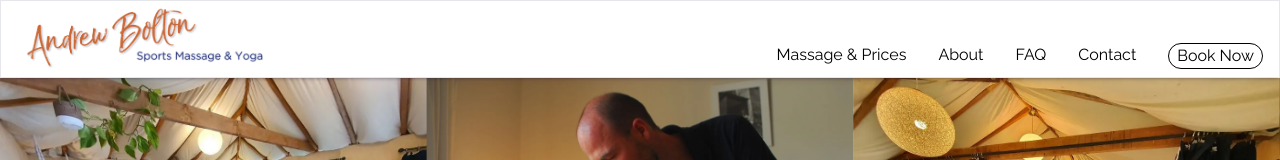
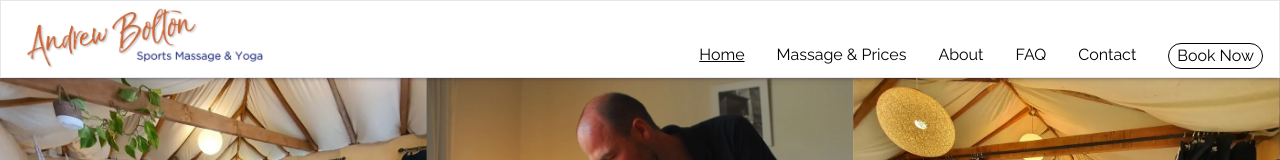
Before and after one commit to andrew-molten/absmassage, a React (Vite) app: page / in a window 1280 px wide. Shown: the top 160 px of the page. Built offline with nearby package versions, Linux system fonts and the light colour scheme; a web font is replaced by a local one.

Commit message:
display google reviews

```diff
--- a/client/components/BookingEmbedded.tsx
+++ b/client/components/BookingEmbedded.tsx
@@ -34,7 +34,6 @@ function BookingEmbedded() {
           src={`https://andrew-bolton-massage-and-yoga.cliniko.com/bookings?embedded=true`}
           width="100%"
           height={height}
-          // frameBorder="0"
           scrolling="auto"
           style={{ pointerEvents: 'auto' }}
         />
--- a/client/components/Nav/NavBar.tsx
+++ b/client/components/Nav/NavBar.tsx
@@ -37,7 +37,7 @@ function NavBar({
   }, [setNavHeight])
 
   useEffect(() => {
-    if (screenSize < 690) {
+    if (screenSize < 805) {
       setIsSmallScreen(true)
     } else {
       setIsSmallScreen(false)
--- a/client/components/Nav/NavLinks.tsx
+++ b/client/components/Nav/NavLinks.tsx
@@ -8,6 +8,15 @@ function NavLinks({ handleOpenMenuClick }: Props) {
   return (
     <>
       {' '}
+      <NavLink
+        to={'/'}
+        onClick={handleOpenMenuClick}
+        className={({ isActive }) =>
+          isActive ? 'nav-link active-link' : 'nav-link'
+        }
+      >
+        Home
+      </NavLink>
       <NavLink
         to={'/massage-&-prices'}
         onClick={handleOpenMenuClick}
--- /dev/null
+++ b/client/components/Reviews.tsx
@@ -0,0 +1,11 @@
+import { ElfsightWidget } from 'react-elfsight-widget'
+
+function Reviews() {
+  return (
+    <div className="reviews-container">
+      <ElfsightWidget widgetID="e536fd01-894d-49c4-a114-2518c253167c" />
+    </div>
+  )
+}
+
+export default Reviews
--- a/client/pages/Home.tsx
+++ b/client/pages/Home.tsx
@@ -1,4 +1,5 @@
 import BookingEmbedded from '../components/BookingEmbedded.tsx'
+import Reviews from '../components/Reviews.tsx'
 // import Mailchimp from '../components/Mailchimp.tsx'
 import Slider from '../components/Slider.tsx'
 
@@ -38,12 +39,7 @@ function Home() {
         </p>
       </div>
       {/* google-review-rating */}
-      <script
-        src="https://static.elfsight.com/platform/platform.js"
-        data-use-service-core
-        defer
-      ></script>
-      <div className="elfsight-app-e536fd01-894d-49c4-a114-2518c253167c"></div>
+      <Reviews />
       {/* Online Booking */}
       <BookingEmbedded />
       {/* <Mailchimp /> */}
--- a/client/styles/main.scss
+++ b/client/styles/main.scss
@@ -106,6 +106,18 @@ h2 {
   background: none !important;
 }
 
+// REVIEWS
+
+.reviews-container {
+  width: 80%;
+  margin: auto;
+}
+
+.reviews-iframe {
+  width: 100%;
+  height: 520px;
+}
+
 @media only screen and (max-width: 1350px) {
   .content-container {
     padding: 0 15%;
@@ -129,6 +141,12 @@ h2 {
   // GOOGLE MAP
 
   #location_gmap_canvas {
+    width: 100%;
+  }
+}
+
+@media only screen and (max-width: 800px) {
+  .reviews-container {
     width: 100%;
   }
 }
--- a/package.json
+++ b/package.json
@@ -22,6 +22,7 @@
   "license": "ISC",
   "dependencies": {
     "react-accessible-accordion": "^5.0.0",
+    "react-elfsight-widget": "^1.1.1",
     "react-gtm-module": "^2.0.11",
     "superagent": "^8.1.2"
   },
```
Also changed, not shown: 1 other file (tests, documents, lock files or other folders).
